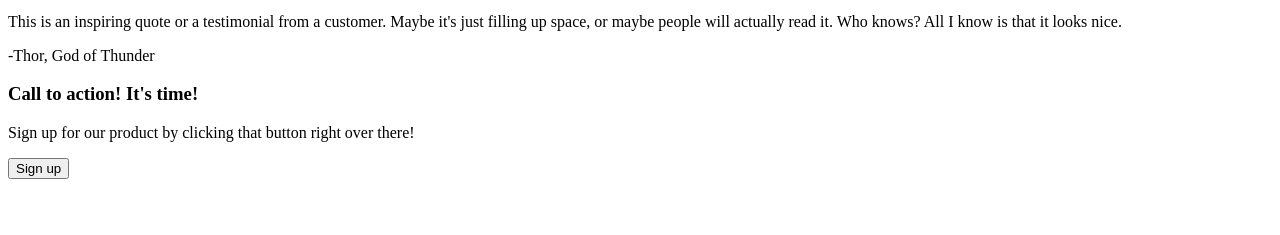
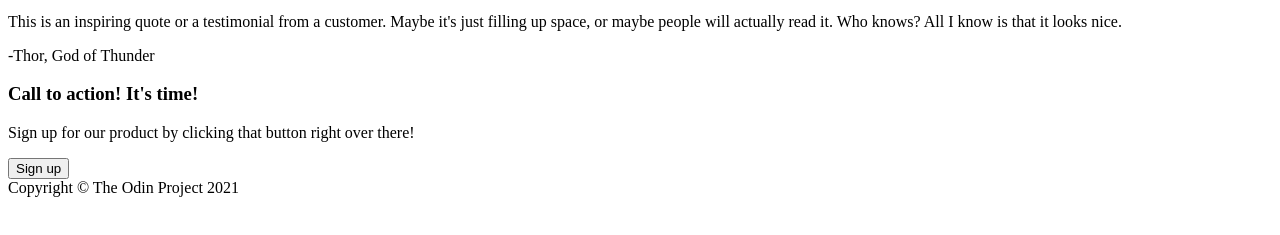
Before and after one commit to daniikhan23/landing-page, a plain HTML site: page index.html in a window 1280 px wide. Shown: the part 381-616 px from the top of the page. Drawn offline with Linux system fonts and the light colour scheme.

Commit message:
HTML Additions - Added a footer to be at the bottom of the page.

```diff
--- a/index.html
+++ b/index.html
@@ -60,5 +60,6 @@
         </p>
         <button>Sign up</button>
     </div>
+    <div class="footer">Copyright © The Odin Project 2021</div>
 </body>
 </html>
```
